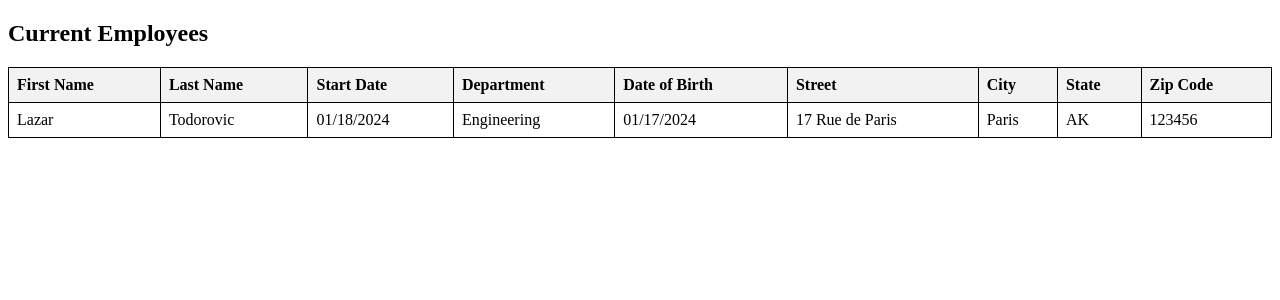
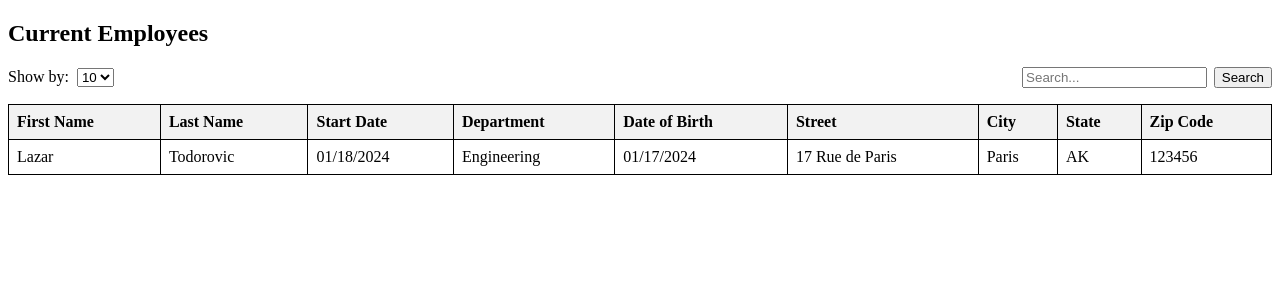
Before and after one commit to todorjr/table-data, a React (Vite) app: page / in a window 1280 px wide. Shown: the top 300 px of the page. Built offline with nearby package versions, Linux system fonts and the light colour scheme.

Commit message:
table controls

```diff
--- a/src/App.css
+++ b/src/App.css
@@ -10,3 +10,28 @@ th, td {
 th {
     background-color: #f2f2f2;
 }
+
+.table-container {
+    position: relative;
+    padding-top: 2em; /* This gives space for your controls */
+}
+
+.table-controls {
+    display: flex;
+    justify-content: space-between;
+    align-items: center;
+    margin-bottom: 1em;
+}
+
+.show-entries {
+    display: flex;
+    align-items: center;
+}
+
+.show-entries label {
+    margin-right: 0.5em;
+}
+
+.search-box input[type="text"] {
+    margin-right: 0.5em;
+}
--- a/src/Table.jsx
+++ b/src/Table.jsx
@@ -3,7 +3,20 @@ function Table () {
     return (
         <div>
         <h2>Current Employees</h2>
-
+        <div className="table-controls">
+        <div className="show-entries">
+            <label htmlFor="show-by">Show by:</label>
+            <select name="show-by" id="show-by">
+                <option value="10">10</option>
+                <option value="20">20</option>
+                <option value="30">30</option>
+            </select>
+        </div>
+        <div className="search-box">
+            <input type="text" id="search" placeholder="Search..." />
+            <button type="button" id="search-btn">Search</button>
+        </div>
+    </div>
         <table>
             <tr>
                 <th>First Name</th>
```
